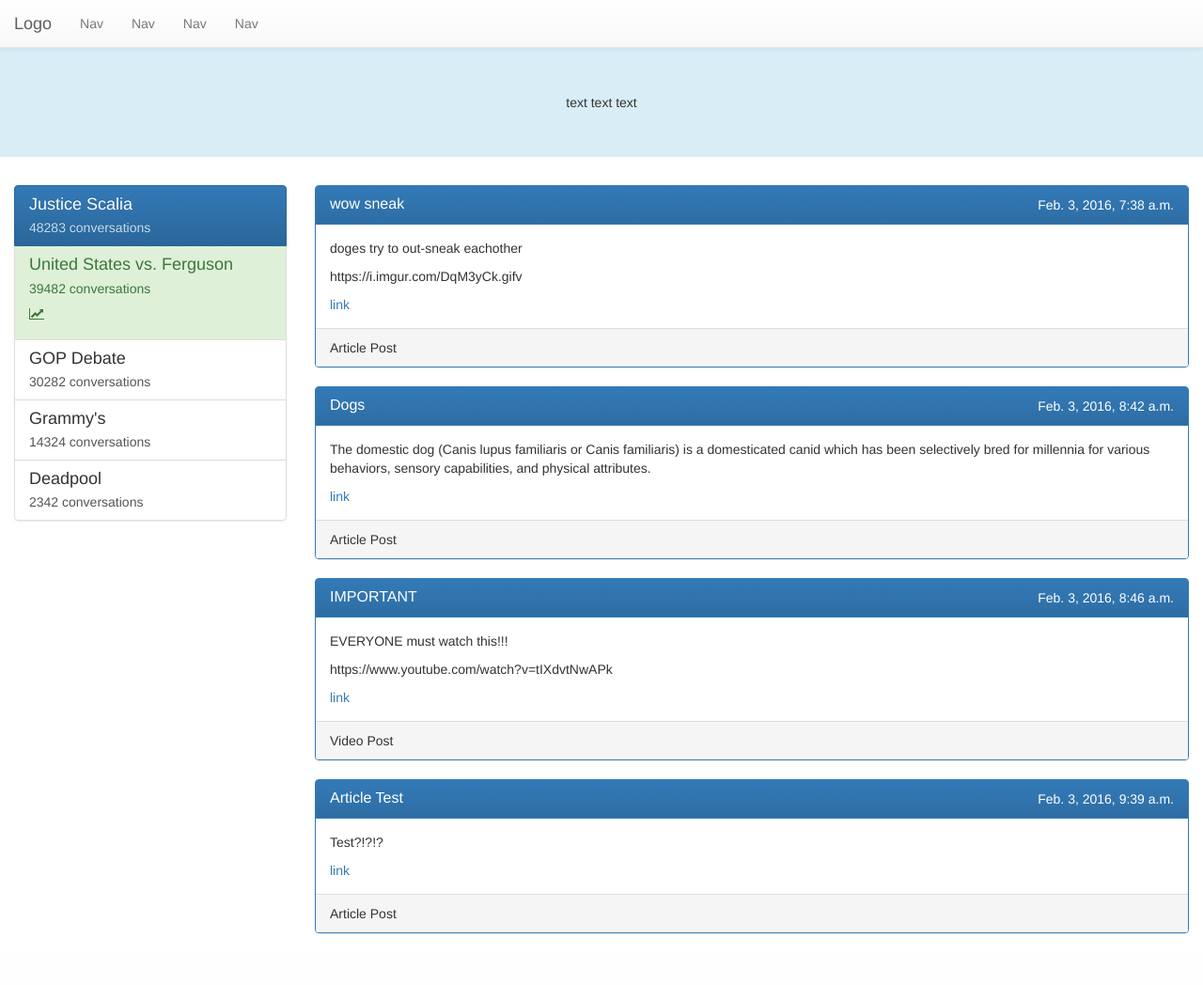
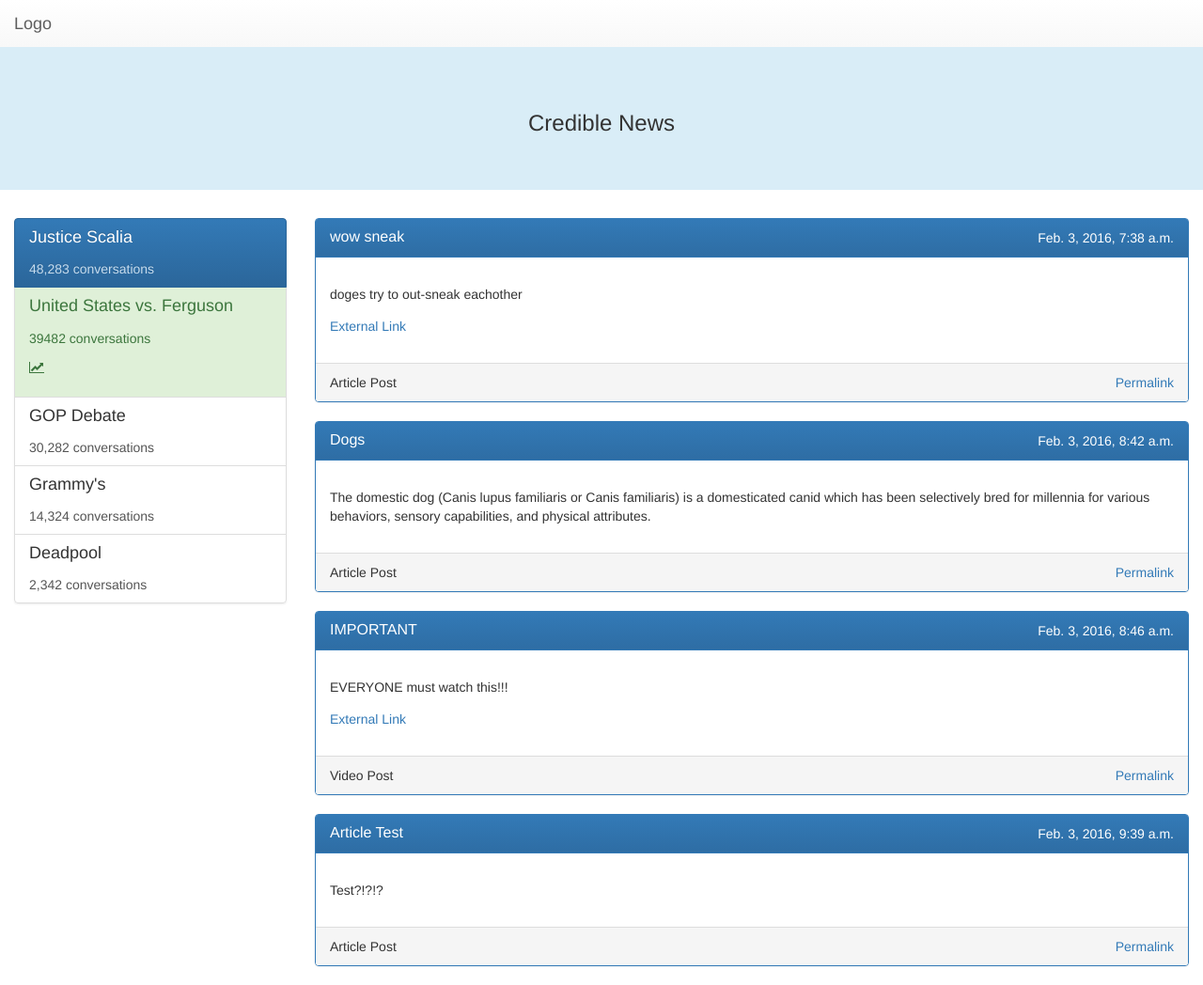
Before and after one commit to sgulati3/CS191, a Django app: page /posts/ in a window 1280 px wide. Shown: the whole page at 94% size. Before the commit the page ends 993 px from the top, so only its background shows below. Run offline with Django 3.2, Linux system fonts and the light colour scheme; data comes from the database, SQL or seed files in the repository; some libraries are stand-ins or nearby versions.

Commit message:
front end guy doing front end things

```diff
--- a/CS191/posts/static/css/main.css
+++ b/CS191/posts/static/css/main.css
@@ -1,6 +1,15 @@
+/* Override Bootstrap */
+p {
+	margin: 1em 0;
+}
+
+.navbar {
+	box-shadow: none;
+	border: none;
+}
+
 .jumbotron-main {
 	background: #D9EDF7;
-	margin-top: 0;
 }
 
 .navbar {
--- a/CS191/posts/templates/includes/header.html
+++ b/CS191/posts/templates/includes/header.html
@@ -1,14 +1,14 @@
 <nav class="navbar navbar-default navbar-static-top">
 	<div class="container-fluid">
 		<div class="navbar-header">
-			<a class="navbar-brand" href="#">Logo</a>
+			<a class="navbar-brand" href="/posts">Logo</a>
 		</div>
 		<div class="collapse navbar-collapse">
 			<ul class="nav navbar-nav">
-				<li><a href="#">Nav</a></li>
-				<li><a href="#">Nav</a></li>
-				<li><a href="#">Nav</a></li>
-				<li><a href="#">Nav</a></li>
+				<li><a href="#"></a></li>
+				<li><a href="#"></a></li>
+				<li><a href="#"></a></li>
+				<li><a href="#"></a></li>
 			</ul>
 		</div>
 	</div>
@@ -17,7 +17,7 @@
 <header>
 	<div class="jumbotron jumbotron-main">
 		<div class="container-fluid text-center">
-			<div>text text text</div>
+			<h3>Credible News</h3>
 		</div>
 	</div>
 </header>
--- a/CS191/posts/templates/posts/index.html
+++ b/CS191/posts/templates/posts/index.html
@@ -9,7 +9,7 @@
 				<div class="list-group affix-pre" id="topics" data-clampedwidth="#topics-container">
 					<a href="#" class="list-group-item active">
 						<h4 class="list-group-item-heading">Justice Scalia</h4>
-						<p class="list-group-item-text">48283 conversations</p>
+						<p class="list-group-item-text">48,283 conversations</p>
 					</a>
 					<a href="#" class="list-group-item list-group-item-success">
 						<h4 class="list-group-item-heading">United States vs. Ferguson</h4>
@@ -20,15 +20,15 @@
 					</a>
 					<a href="#" class="list-group-item">
 						<h4 class="list-group-item-heading">GOP Debate</h4>
-						<p class="list-group-item-text">30282 conversations</p>
+						<p class="list-group-item-text">30,282 conversations</p>
 					</a>
 					<a href="#" class="list-group-item">
 						<h4 class="list-group-item-heading">Grammy's</h4>
-						<p class="list-group-item-text">14324 conversations</p>
+						<p class="list-group-item-text">14,324 conversations</p>
 					</a>
 					<a href="#" class="list-group-item">
 						<h4 class="list-group-item-heading">Deadpool</h4>
-						<p class="list-group-item-text">2342 conversations</p>
+						<p class="list-group-item-text">2,342 conversations</p>
 					</a>
 				</div>
 			</div>
@@ -45,12 +45,18 @@
 							<div class="panel-body">
 								<p>{{ post.text }}</p>
 								{% if post.url %}
-									<p>{{ post.url }}</p>
+								<p>
+									<a href="{{ post.url }}">External Link</a>
+								</p>
 								{% endif %}
-								<a href="{% url 'posts:detail' post.id %}">link</a>
 							</div>
-							<div class="panel-footer">
-								{{ post.get_post_type_display }}
+							<div class="panel-footer clearfix">
+								<span class="pull-left">
+									{{ post.get_post_type_display }}
+								</span>
+								<span class="pull-right">
+									<a href="{% url 'posts:detail' post.id %}">Permalink</a>
+								</span>
 							</div>
 						</div>
 					</div>
```
Also changed, not shown: CS191/posts/templates/posts/detail.html (+24 -7 lines).
